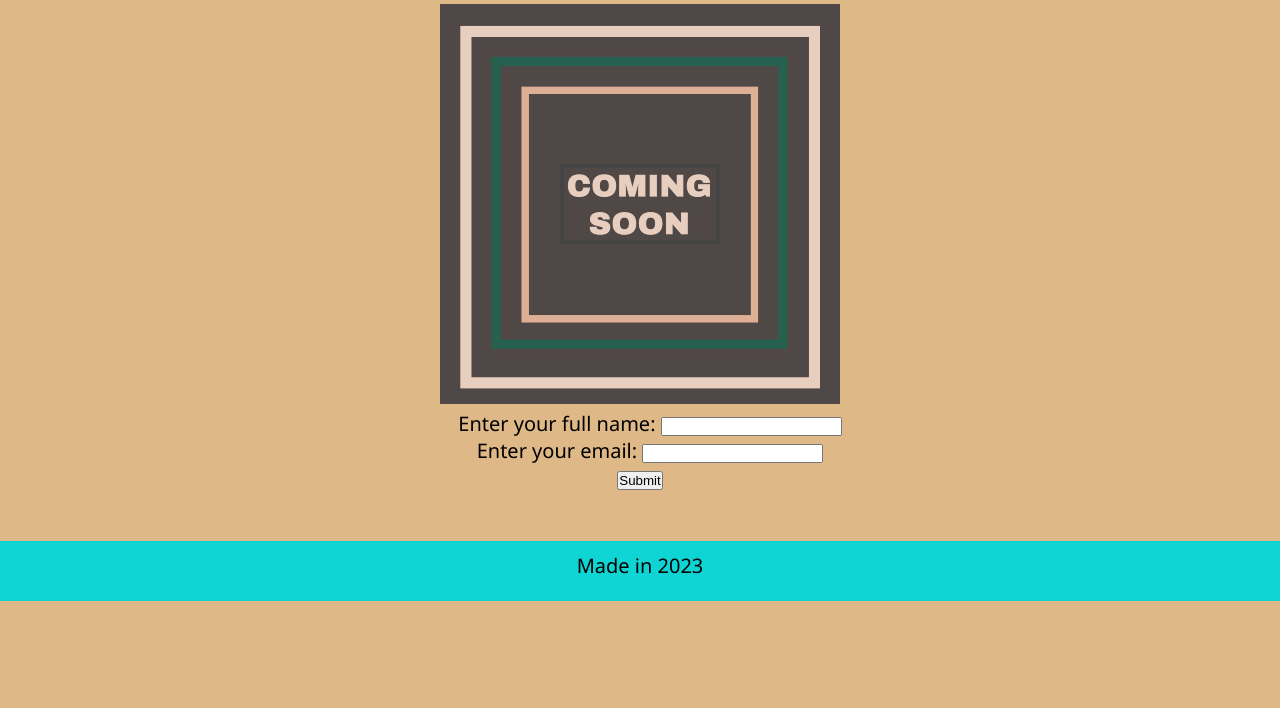
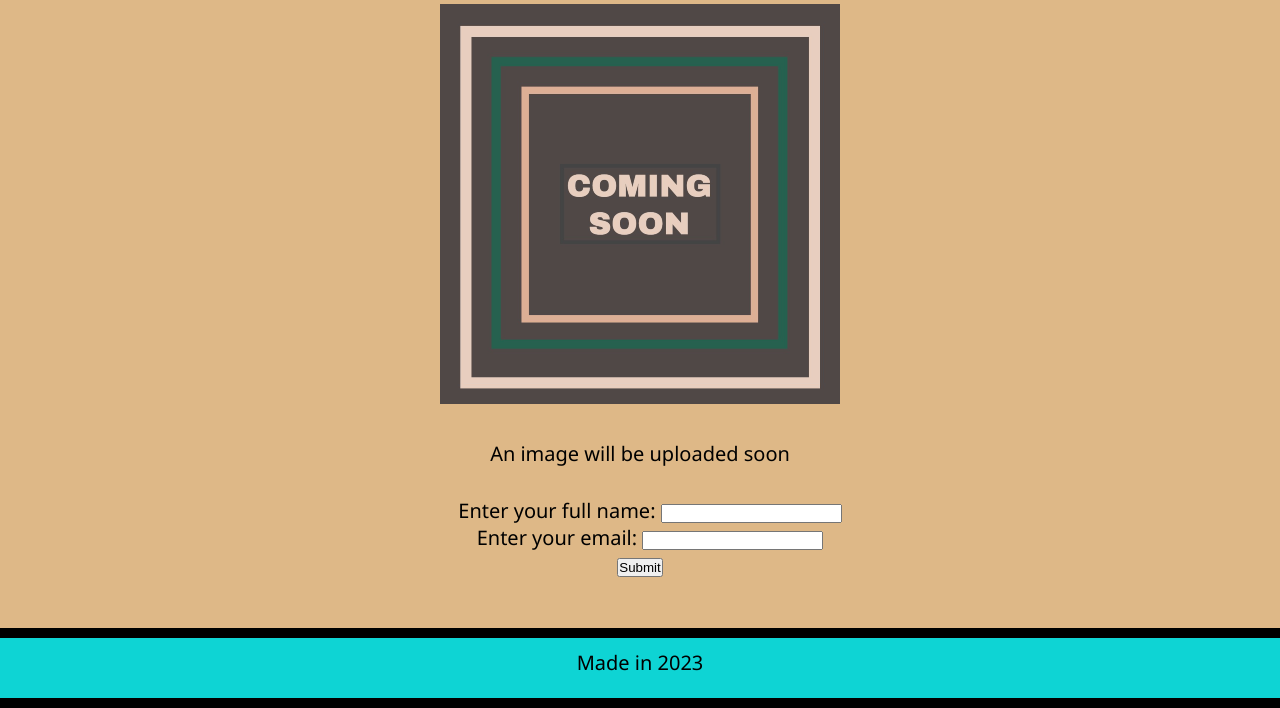
Before and after one commit to jb1756/Mini-Project-Landing-Page_RUT, a plain HTML site: page index.html in a window 1280 px wide. Shown: the part 141-849 px from the top of the page. Before the commit the page ends 800 px from the top, so only its background shows below. Drawn offline with Linux system fonts and the light colour scheme.

Commit message:
modified index.html and css

```diff
--- a/index.html
+++ b/index.html
@@ -20,6 +20,7 @@
         <main>
             <h1 class="text-center">My Landing Page</h1>
             <img src="image_1.png" alt="An image for future"/>
+            <figcaption>An image will be uploaded soon</figcaption>
         <form class="information">
             <ul>
              <li>
--- a/styles.css
+++ b/styles.css
@@ -14,7 +14,7 @@ body {
 header,
 footer{
     height: 60px;
-    max-width: 100%;
+    width: 100%;
     line-height: 50px;
     background-color: rgb(14, 212, 212);
 }
@@ -24,8 +24,12 @@ header{
     border-bottom: 10px solid black;
 }
 
-footer{
-
+footer {
+    positon: absolute;
+    margin-top: 0;
+    bottom:0;
+    border-top: 10px solid;
+    border-bottom: 10px solid;
 }
 
 a {
@@ -53,3 +57,7 @@ main{
 main ,.text-center, .text-right{
     text-align: center;
 }
+
+figcaption {
+    margin:30px;
+}
```
